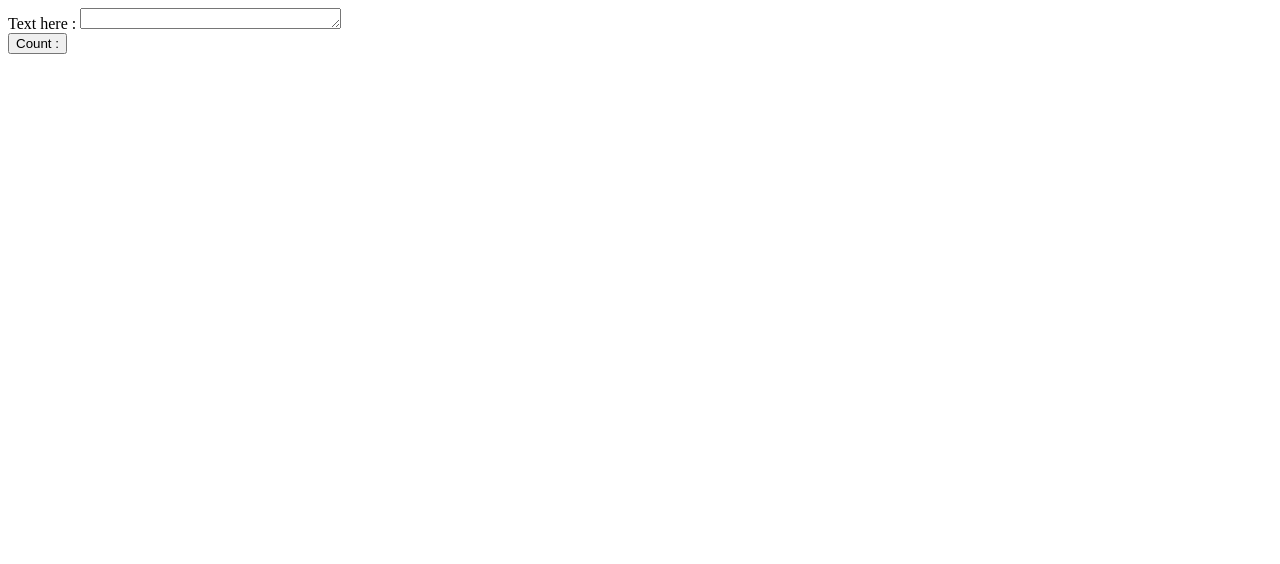
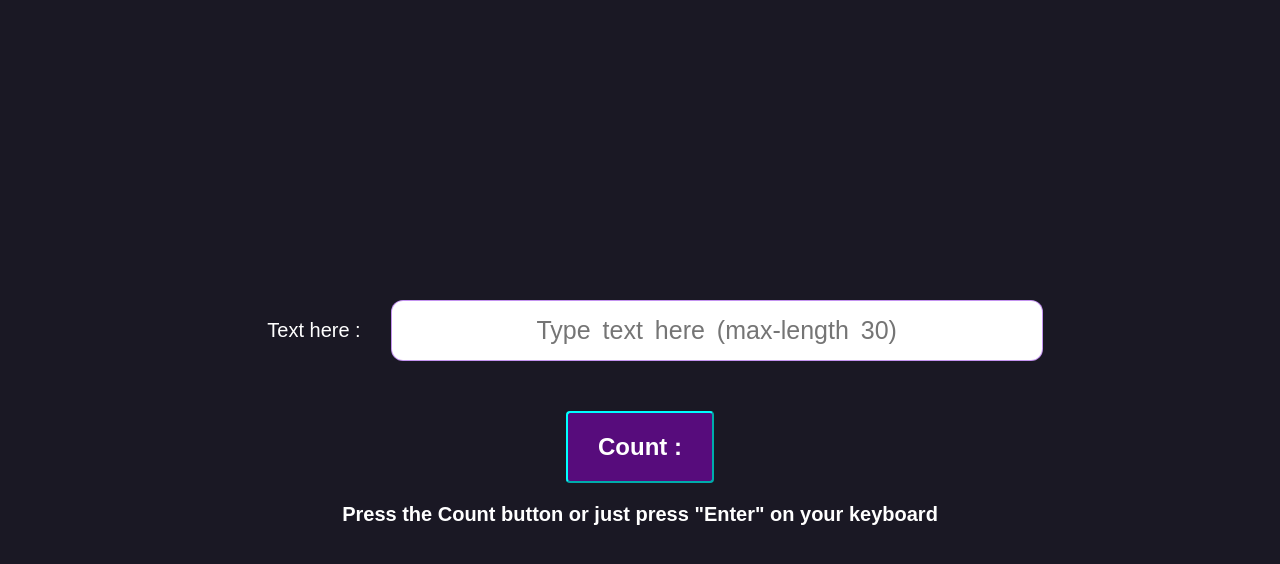
Before and after one commit to StaraaX/vowels-and-consonants-counter, a plain HTML site: page index.html in a window 1280 px wide. Drawn offline with Linux system fonts and the light colour scheme; a web font is replaced by a local one.

Commit message:
uploaded style

```diff
--- a/css/style.css
+++ b/css/style.css
@@ -0,0 +1,107 @@
+@import url('https://fonts.googleapis.com/css2?family=Zen+Kurenaido&display=swap');
+
+@keyframes dropIn{
+    0%{
+        opacity: 0;
+        transform: translateY(-200px);
+    }
+
+    55%{
+        opacity: 0.75;
+        transform: translateY(10px);
+    }
+    100%{
+        opacity: 1;
+        transform: translateY(0px);
+    }
+}
+
+
+@keyframes showFromBottom{
+    from{
+        opacity: 0;
+        transform: translateY(100px);
+    }
+
+    to{
+        opacity: 1;
+        transform: translateY(0px);
+    }
+}
+
+*{
+    font-family: 'Zen Kurenaido', sans-serif;
+    background-color: rgb(26, 24, 36);
+    color: white;
+    margin: 0px;
+}
+.big_container{
+    height: 100vh;
+    display: flex;
+    flex-direction: column;
+    justify-content: center;
+}
+
+#text_area,#btn{
+    animation:dropIn  3s;}
+#text_area{
+    margin-top: 25px;
+    text-align: center;
+    display: flex;
+    align-items: center;
+    justify-content: center;
+}
+label{
+    margin: 0px 30px;
+    font-size: 20px;
+
+}
+
+
+textarea{
+    width:50%;
+    padding: 15px 5px;
+    outline: none;
+    color: black;
+    border-color: rgba(138, 43, 226,0.5);
+    font-size: 25px;
+    text-align: center;
+    border-radius: 12px;
+    resize: none;
+    transition: all 1s;
+    background-color:rgb(255, 255, 255) ;
+    word-spacing: 5px;
+}
+textarea:focus{
+    letter-spacing: 4px;
+    word-spacing: 4px;
+}
+textarea:hover{
+    border-color: rgb(91, 16, 161);
+    background-color: rgb(231, 226, 226);
+}
+#container_btn{
+    margin-top: 50px;
+    text-align: center;
+}
+#btn{
+    border-color: aqua;
+    border-radius: 4px;
+    padding: 20px 30px;
+    background-color:rgba(148, 0, 211,0.5);
+    cursor: pointer;
+    font-size: 24px;
+    font-weight: 600;
+    transition: all 1s;
+}
+#btn:hover{
+    background-color:rgba(148, 0, 211,1);
+}
+
+h1{
+    margin-top: 20px;
+    font-size: 20px;
+    animation: showFromBottom  1s;
+    animation-fill-mode: both;
+    animation-delay: 0.5s;
+}
--- a/index.html
+++ b/index.html
@@ -8,13 +8,17 @@
     <title>vowels and consonants counter</title>
 </head>
 <body>
-    <div id="text_area">
-        <label for="textarea">Text here :</label>
-        <textarea name="text" id="textarea" cols="30" rows="1"></textarea>
-    </div>
+<div class="big_container">
+            <div id="text_area">
+                <label for="textarea">Text here :</label>
+                <textarea name="text" id="textarea" cols="30" rows="1" maxlength="30" required placeholder="Type text here (max-length 30)"></textarea>
+            </div>
+            <div id="container_btn">
+                <button id="btn" onclick="counter()">Count :</button>
+                <h1>Press the Count button or just press "Enter" on your keyboard </h1>
+            </div>
 
-        <button onclick="counter()">Count :</button>
-
+</div>
 </body>
 <script src="js/script.js"></script>
 </html>
--- a/js/script.js
+++ b/js/script.js
@@ -7,6 +7,8 @@ function counter() {
     let capL = 0;
     let smallL = 0;
     let space = 0;
+    if (text === "") alert("Insert some text first ! ")
+    else {
         for (let char of text) {
             if (char.match(/[aeioyu]/gi) != null) { //vowel
                 vowel++;
@@ -28,6 +30,13 @@ function counter() {
             }
 
         }
-    console.log(" Vowels : " + vowel + " Consonants :" + consonant + " numbers : " + number + "  symbols : " + symbols);
-    console.log(" small :" + smallL + " upper : " + capL + " spaces :" + space);
+        alert("Vowels : " + vowel + "\nConsonants :" + consonant + "\n\nNumbers : " + number + "\nSymbols : " + symbols + "\n\nSmall letters :" + smallL + "\nupper letters : " + capL + "\n\nSpaces :" + space);
     }
+}
+var input = document.getElementById("textarea");
+input.addEventListener("keypress", (e) => {
+    if (e.key === "Enter") {
+        e.preventDefault();
+        counter();
+    }
+});
```
Lines whose indentation alone changed are shown as unchanged.
